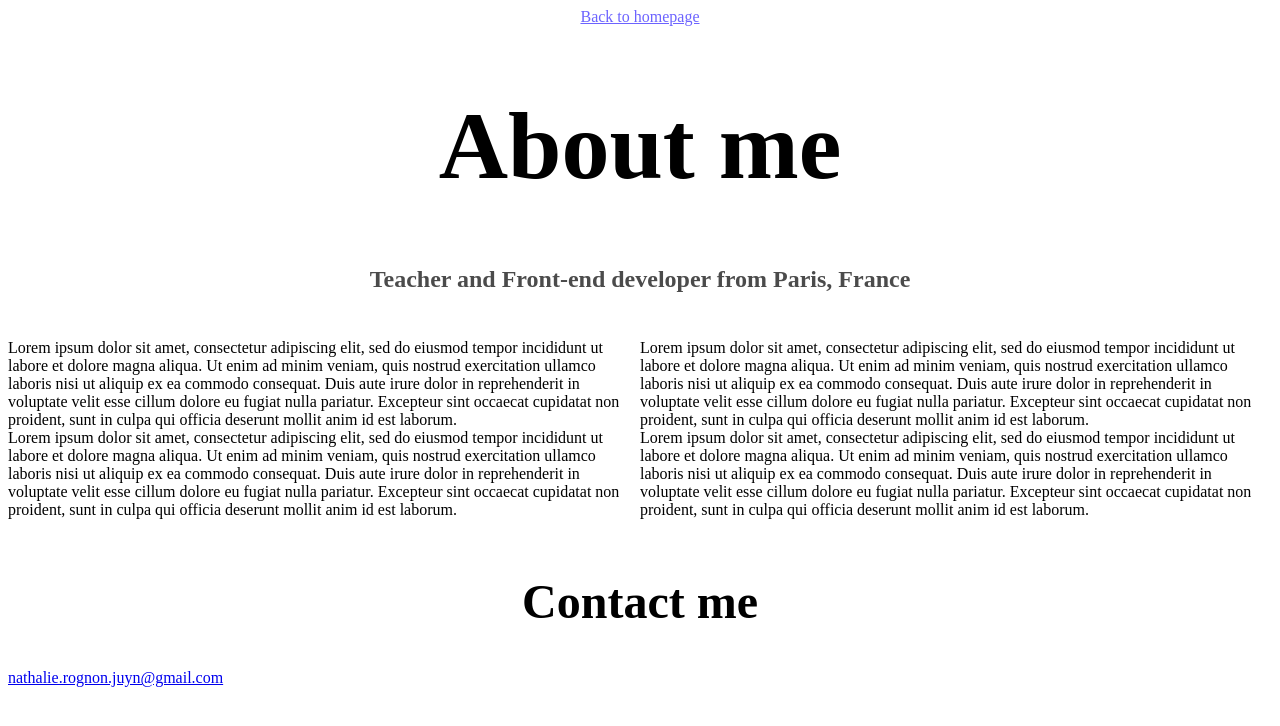
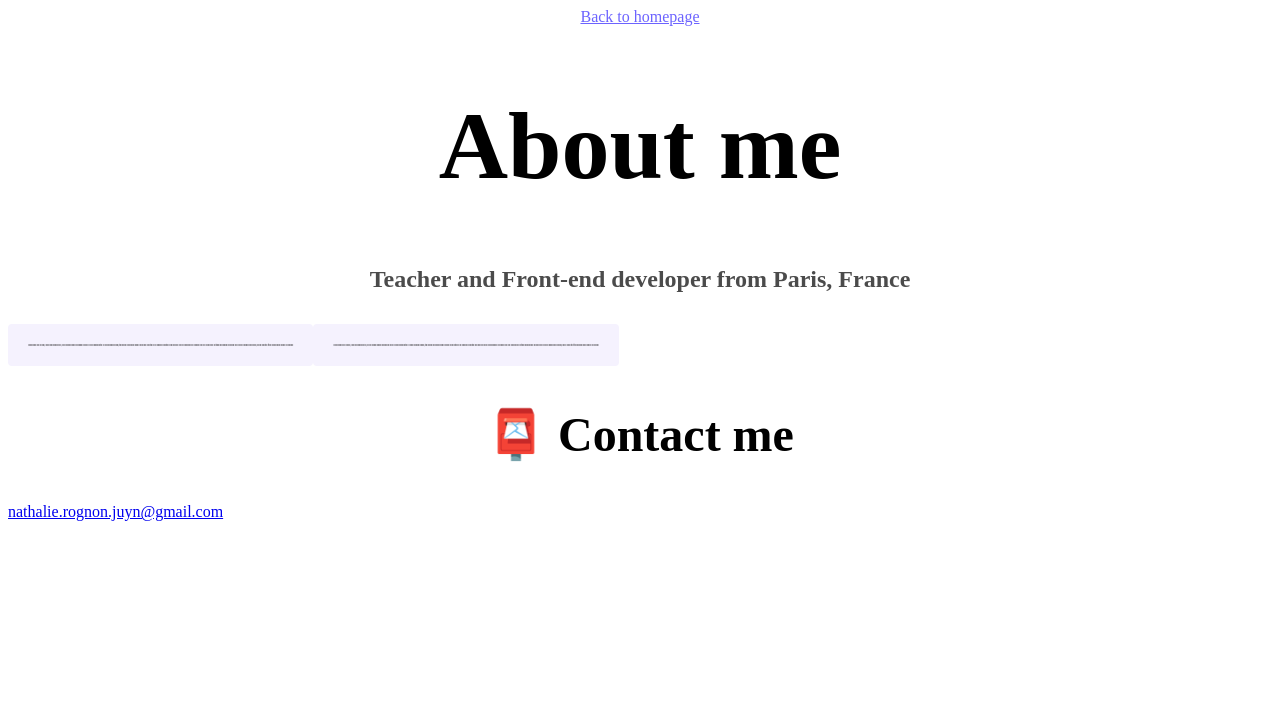
Before and after one commit to natkilima/aboutMe, a plain HTML site: page about.html in a window 1280 px wide. Drawn offline with Linux system fonts and the light colour scheme.

Commit message:
advanced CSS update on about page

```diff
--- a/about.html
+++ b/about.html
@@ -59,6 +59,19 @@
         align-items: normal;
       }
 
+      p {
+        background: var(--secondary-color);
+        padding: 20px;
+        border-radius: 4px;
+        font-size: 1.5px;
+        text-align: center;
+        display: block;
+        margin-block-start: 1em;
+        margin-block-end: 1em;
+        margin-inline-start: 0px;
+        margin-inline-end: 0px;
+      }
+
       h2 {
         font-size: 48px;
         display: block;
@@ -116,7 +129,7 @@
       </p>
     </div>
     <div id="contact">
-      <h2>Contact me</h2>
+      <h2>📮 Contact me</h2>
       <a href="mailto:nathalie.rognon.juyn@gmail.com" class="email-link"
         >nathalie.rognon.juyn@gmail.com</a
       >
```
Also changed, not shown: index.html (+1 -1 lines).
